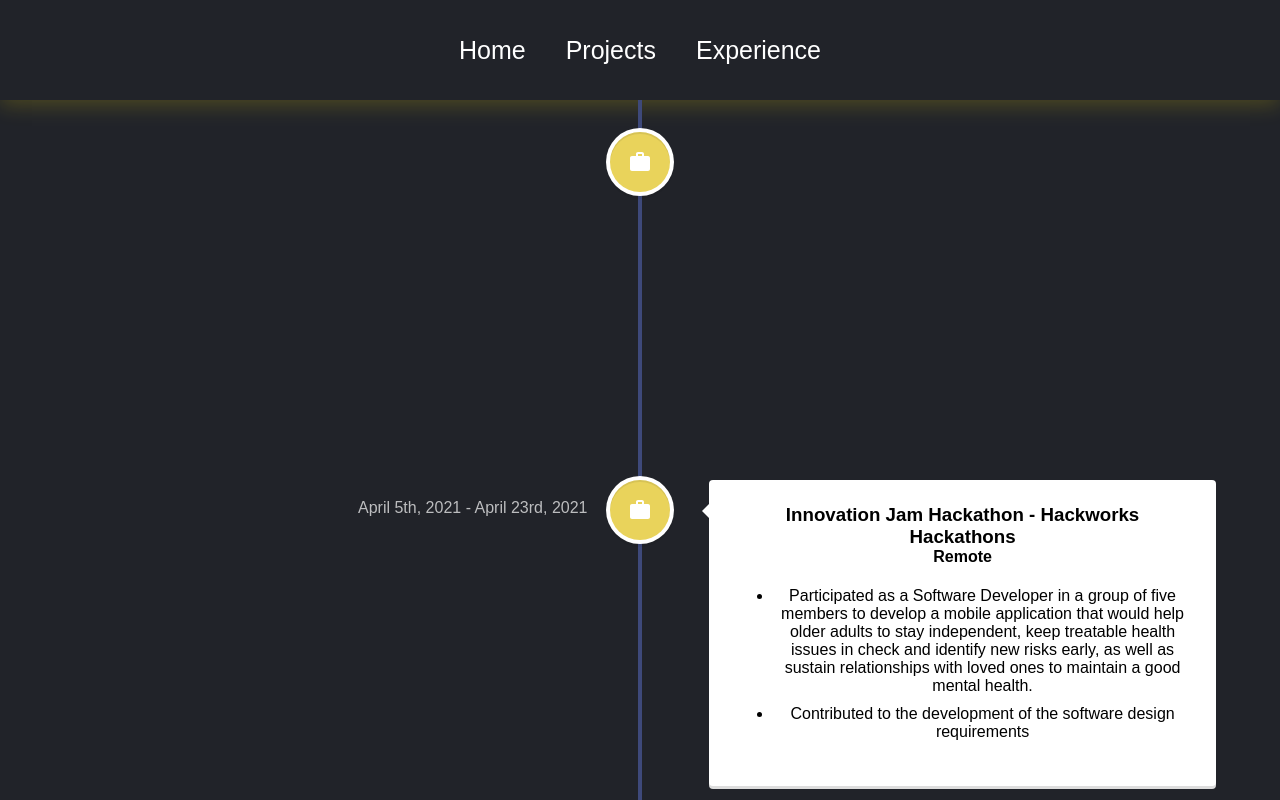
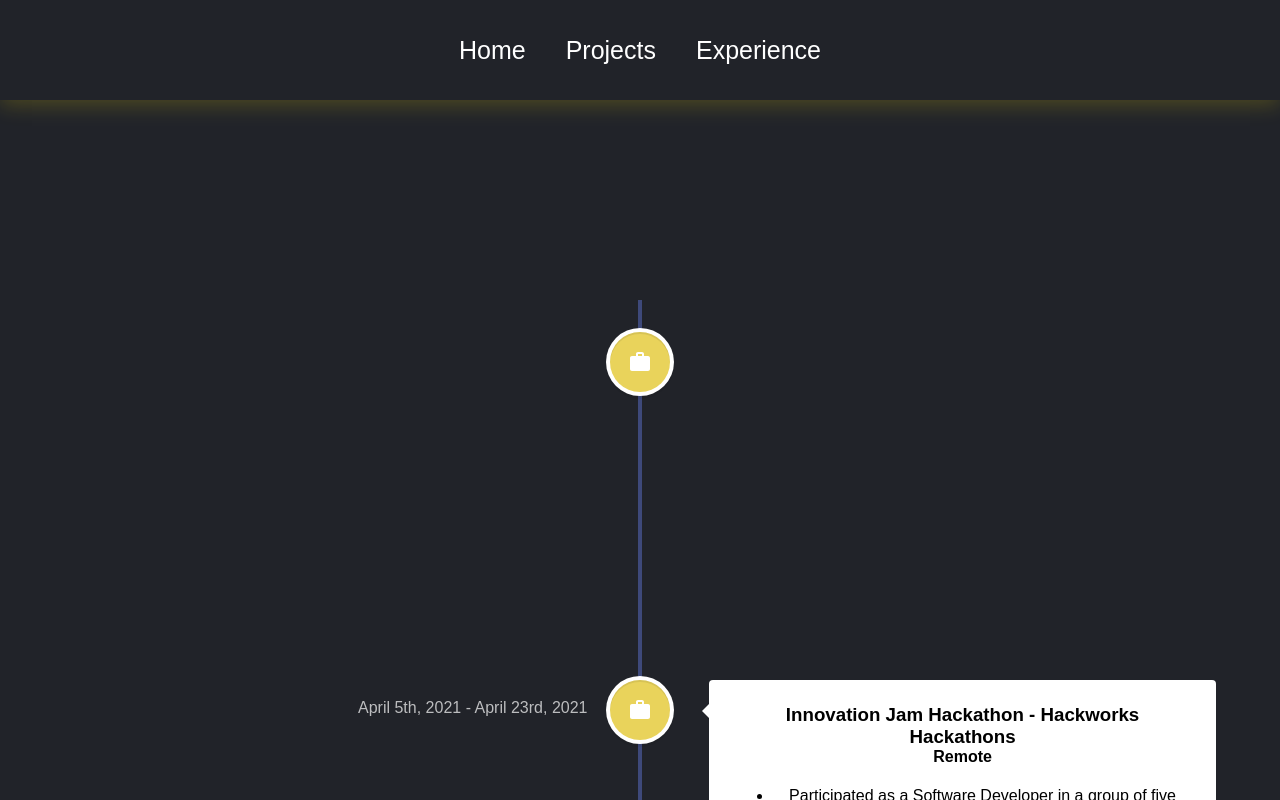
Before and after one commit to JulioSEspinola/Portfolio-2.0, a React (Create React App) app in the folder portfolio/: page /experience in a window 1280 px wide. Shown: the top 800 px of the page. Built offline with nearby package versions, Linux system fonts and the light colour scheme.

Commit message:
added margin to the top and bottom of the experience tab

```diff
--- a/portfolio/src/styles/Experience.css
+++ b/portfolio/src/styles/Experience.css
@@ -9,3 +9,8 @@
 h1{
     color:white;
 }
+
+.experience{
+    margin-bottom: 200px;
+    margin-top: 200px;
+}
```
